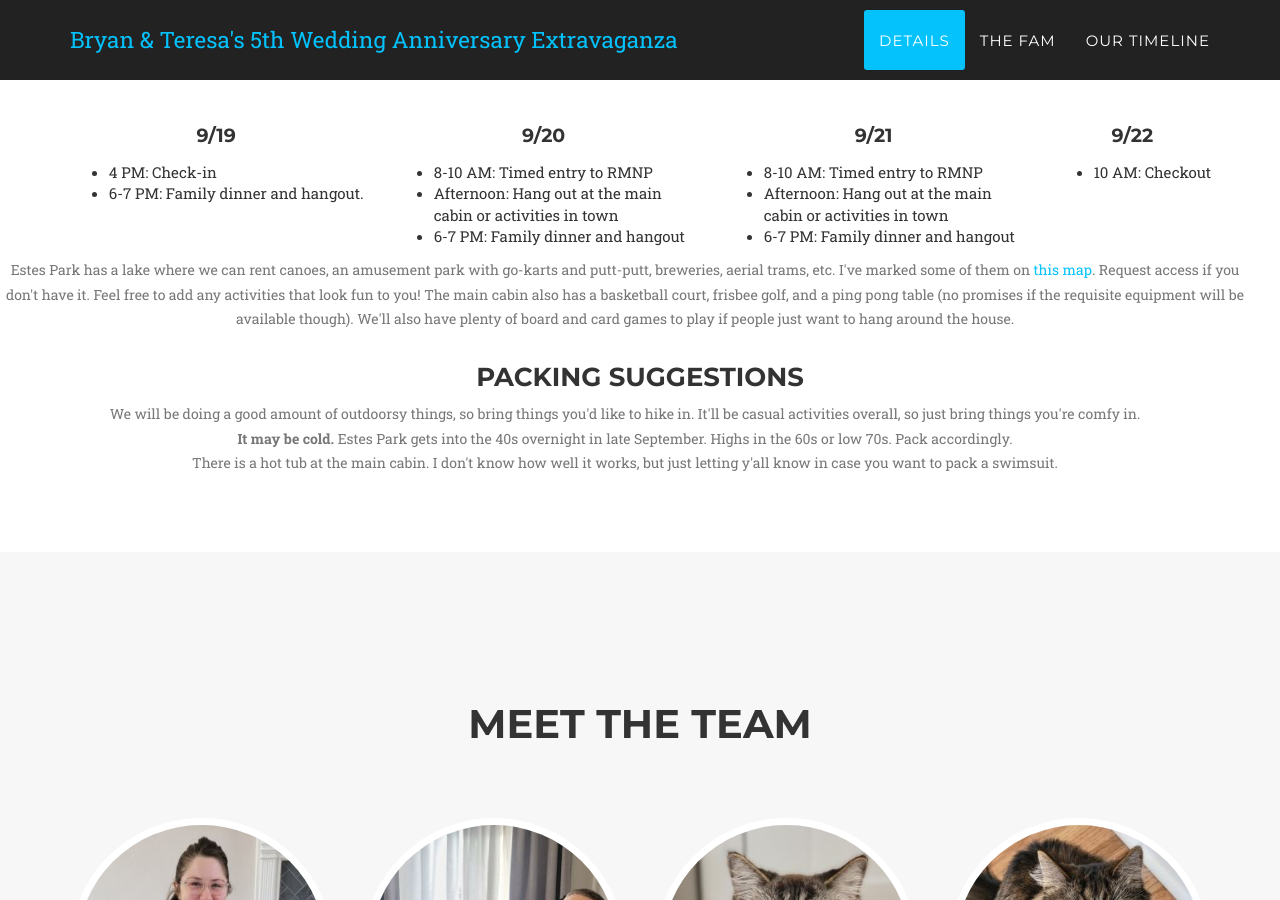
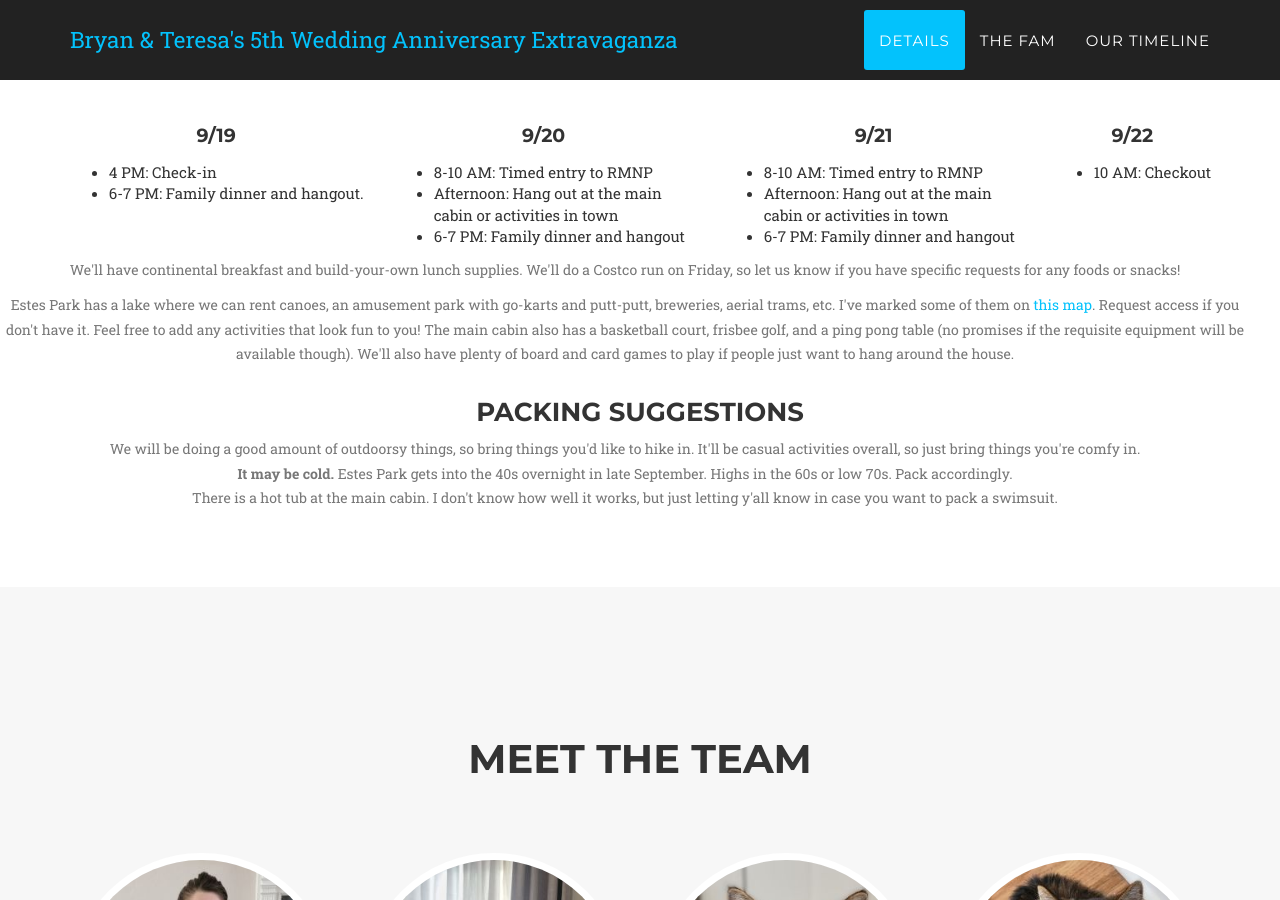
Before and after one commit to teresaportone/5years, a Jekyll site: the page built from index.html, in a window 1280 px wide and 900 px high, scrolled down 1274 px. Built offline with Jekyll 4.4.1, drawn with Linux system fonts in a browser that asks for light colours; some web fonts are replaced.

Commit message:
Added comment about breakfast and lunch.

```diff
--- a/_includes/details.html
+++ b/_includes/details.html
@@ -88,7 +88,14 @@
         </div>
         <div class="row text-center col-lg-12">
             <p class="text-muted">
-                    Estes Park has a lake where we can rent canoes, an amusement park with go-karts and putt-putt, breweries, aerial trams, etc. I've marked some of them on <a href="https://www.google.com/maps/d/edit?mid=1H7kfs-kU6sQ-eBDMw4ftUVqJ8ms7fJI&usp=sharing">this map</a>.
+                We'll have continental breakfast and build-your-own lunch supplies.
+                We'll do a Costco run on Friday, so let us know if you have specific requests for any foods or snacks!
+            </p>
+        </div>
+        <div class="row text-center col-lg-12">
+            <p class="text-muted">
+                Estes Park has a lake where we can rent canoes, an amusement park with go-karts and putt-putt, breweries, aerial trams, etc.
+                I've marked some of them on <a href="https://www.google.com/maps/d/edit?mid=1H7kfs-kU6sQ-eBDMw4ftUVqJ8ms7fJI&usp=sharing">this map</a>.
                 Request access if you don't have it.
                 Feel free to add any activities that look fun to you!
                 The main cabin also has a basketball court, frisbee golf, and a ping pong table (no promises if the requisite equipment will be available though).
```
Lines whose indentation alone changed are shown as unchanged.
